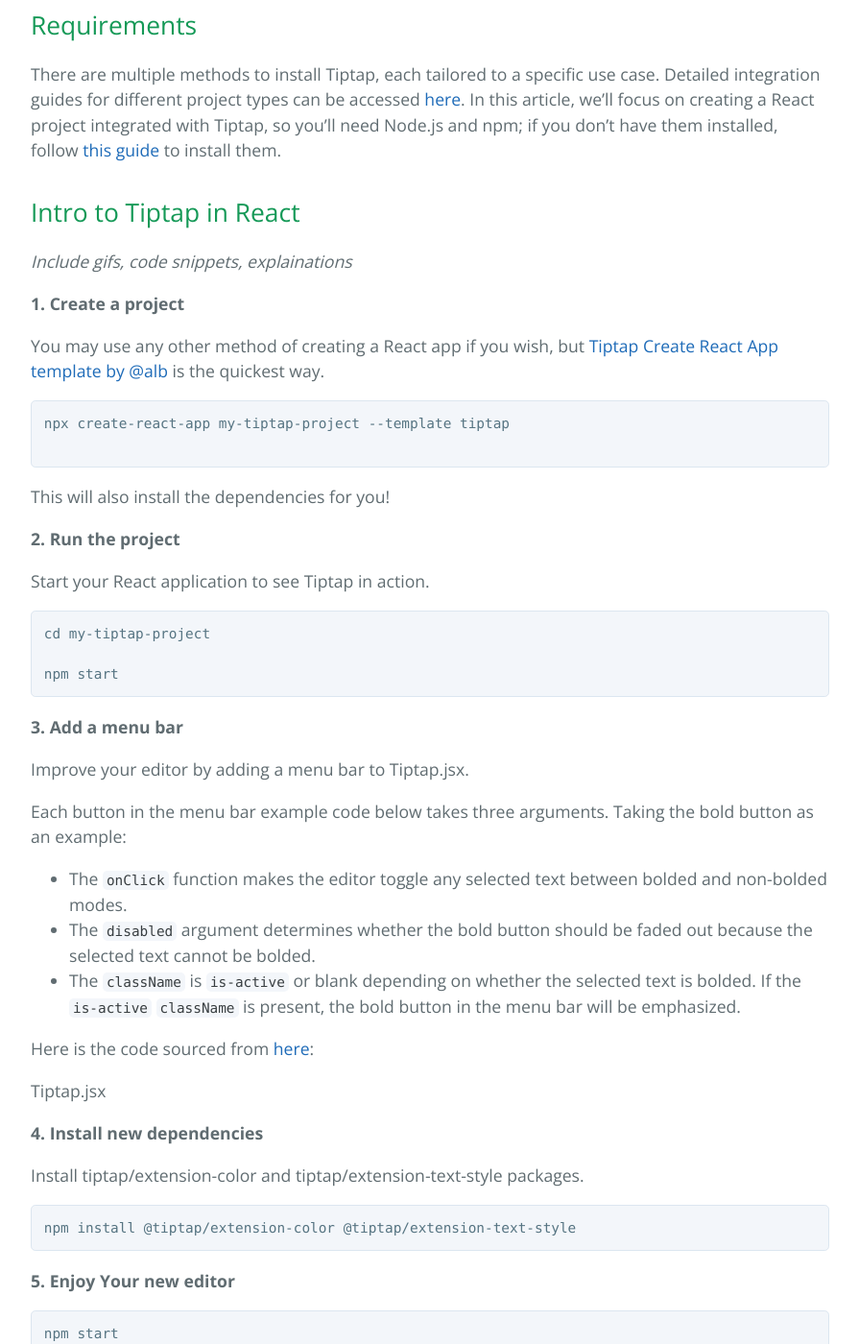
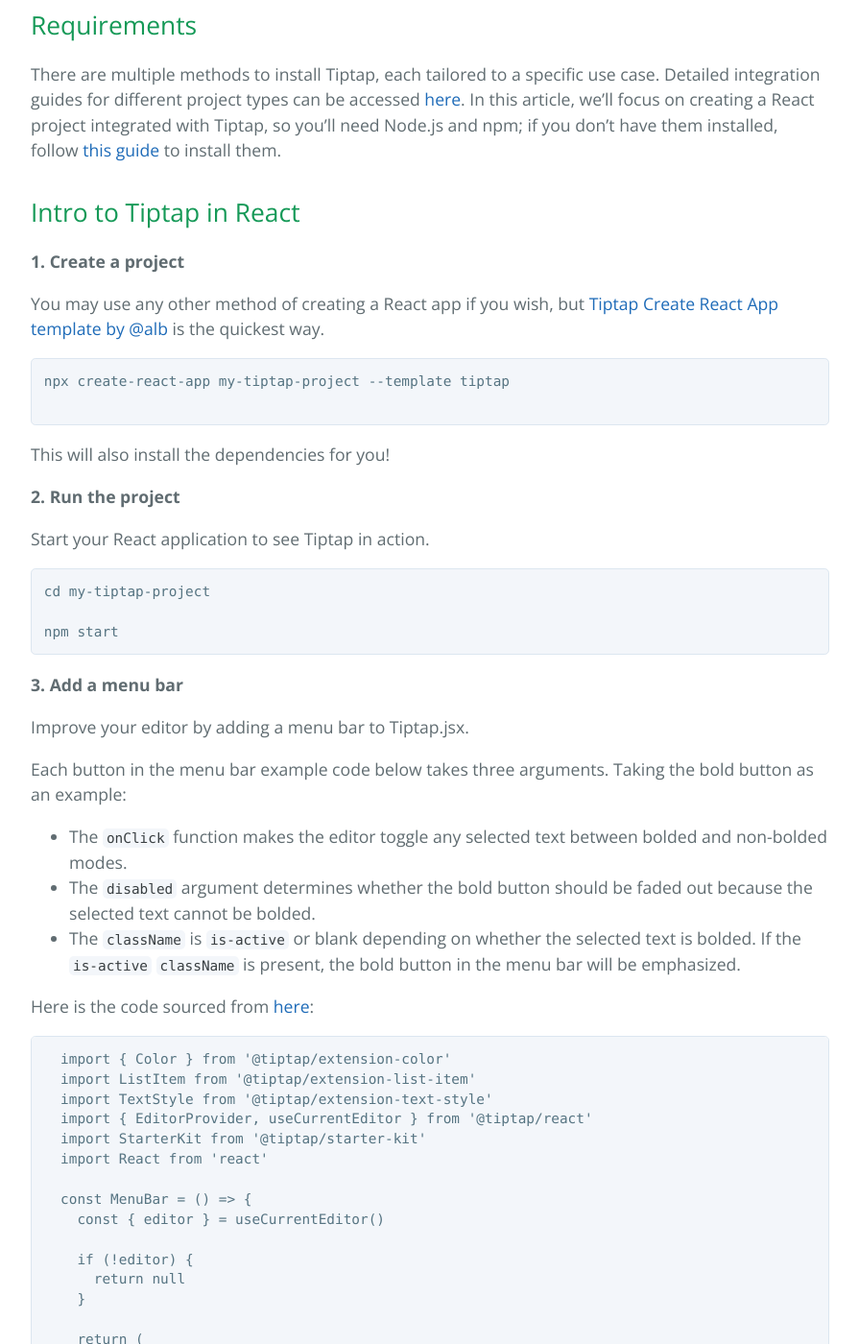
Before and after one commit to learning-software-engineering/learning-software-engineering.github.io, a Jekyll site: the page built from Topics/Tech_Stacks/Tiptap/Tiptap.md, in a window 1280 px wide and 1400 px high, scrolled down 1834 px. Shown: the whole window at 96% size, without its empty margins (192-1087 px from the left). Built offline with Jekyll 4.4.1, drawn with Linux system fonts in a browser that asks for light colours; our own code applies the rules of GitHub Pages for plain Markdown files; some of the changed text lies outside the part shown.

Commit message:
Update Tiptap.md

`````diff
--- a/Topics/Tech_Stacks/Tiptap/Tiptap.md
+++ b/Topics/Tech_Stacks/Tiptap/Tiptap.md
@@ -41,7 +41,7 @@
 
 ## Intro to Tiptap in React
 
-_Include gifs, code snippets, explainations_
+
 
 **1. Create a project**
 
@@ -75,10 +75,9 @@
 - The [`className`](https://legacy.reactjs.org/docs/faq-styling.html) is `is-active` or blank depending on whether the selected text is bolded. If the `is-active` `className` is present, the bold button in the menu bar will be emphasized.
 
 Here is the code sourced from [here](https://tiptap.dev/docs/editor/installation/react):
-<details>
-  <summary>Tiptap.jsx</summary>
 
-  ```
+
+  ````
   import { Color } from '@tiptap/extension-color'
   import ListItem from '@tiptap/extension-list-item'
   import TextStyle from '@tiptap/extension-text-style'
@@ -228,9 +227,7 @@
       <EditorProvider slotBefore={<MenuBar />} extensions={extensions} content={content}></EditorProvider>
     )
   }
-  ```
-
-</details>
+ ````
 
 
 
`````
Also changed, not shown: other parts of Topics/Tech_Stacks/Tiptap/Tiptap.md (+2 -2 lines).
